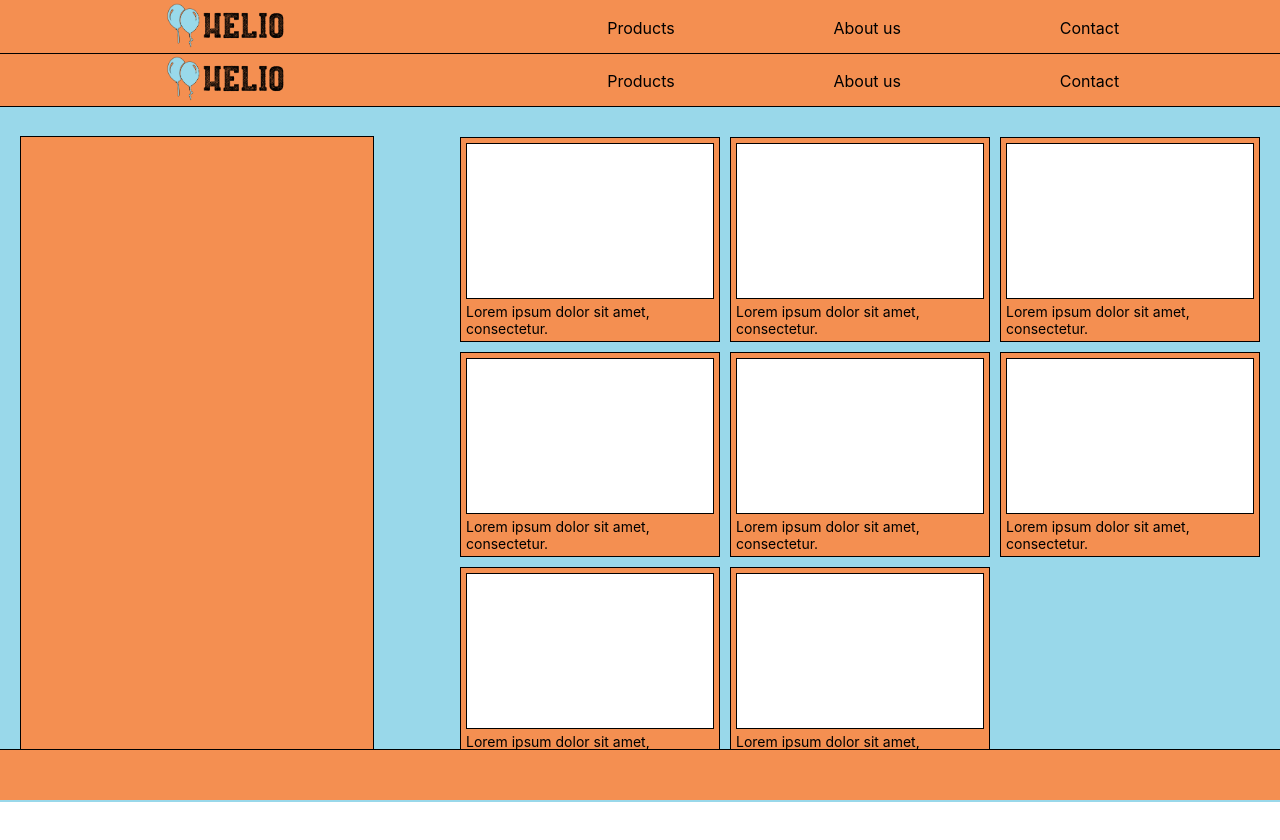
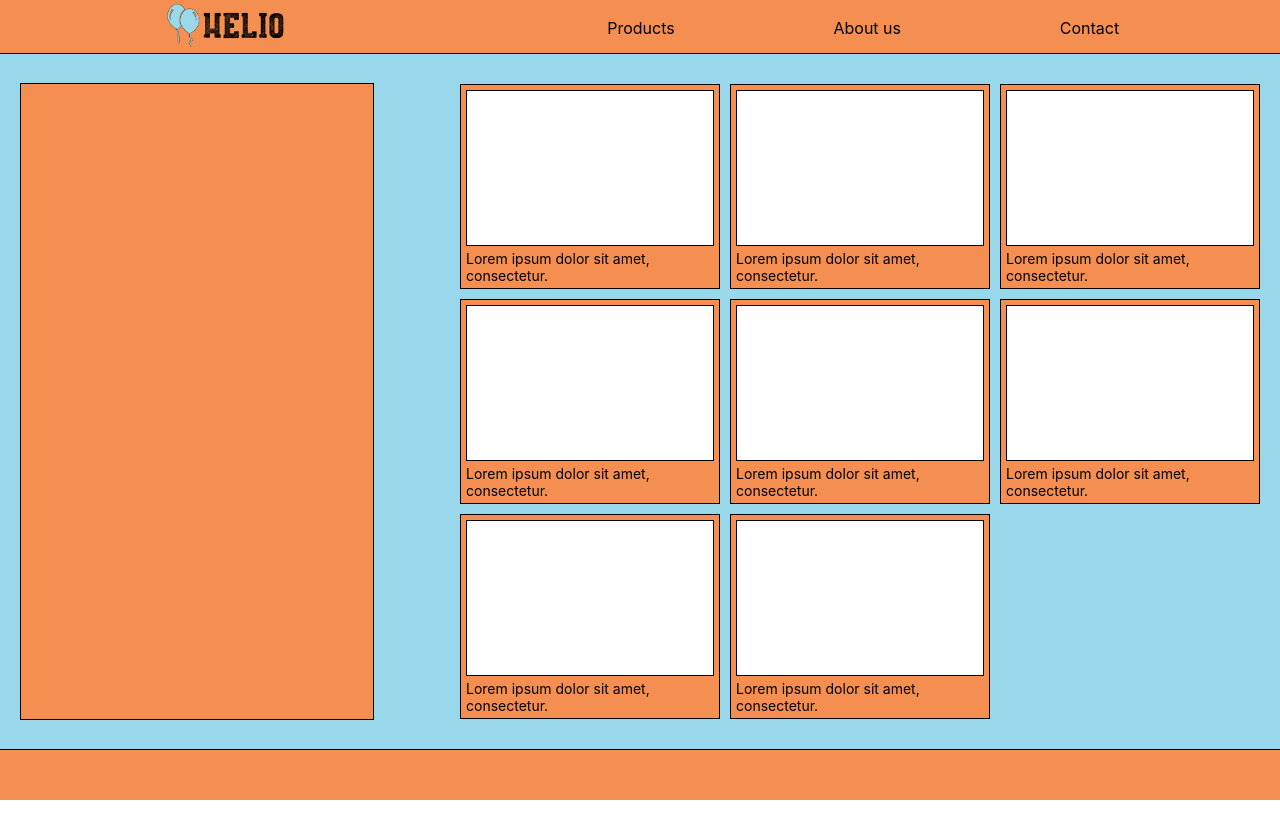
Before and after one commit to dylanlu9/e-commerce, a React (Create React App) app in the folder client/: page /#/ in a window 1280 px wide. Shown: the top 840 px of the page. Built offline with nearby package versions, Linux system fonts and the light colour scheme.

Commit message:
perf(frontend app): removed NavBar related code from App and Home components
NavBar related code now goes in the NavBar component

```diff
--- a/client/src/App.css
+++ b/client/src/App.css
@@ -7,28 +7,6 @@
   position: relative;
   width: 100vw;
   height: 100vh;
-}
-
-#navbar {
-  height: 50px;
-  background-color: var(--helio-orange);
-  padding-left: 5px;
-  padding-top: 2.5px;
-  border-bottom: 1px solid black;
-  display: flex;
-  justify-content: space-around;
-}
-
-#navbar-logo {
-  width: 119.7px;
-  height: 45px;
-}
-
-#navbar-links-container {
-  width: 40vw;
-  display: flex;
-  justify-content: space-between;
-  align-items: center;
 }
 
 #main-content-container {
--- a/client/src/App.js
+++ b/client/src/App.js
@@ -5,16 +5,6 @@ import { Link } from 'react-router-dom';
 function App() {
   return (
     <div id="app-container">
-      <nav id="navbar">
-        <Link to='/home'>
-          <img id="navbar-logo" src={logo} alt="logo"/>
-        </Link>
-        <div id="navbar-links-container">
-          <a>Products</a>
-          <a>About us</a>
-          <a>Contact</a>
-        </div>
-      </nav>
       <div id="main-content-container">
         <div id="products-menu-container"></div>
         <div id="products-cards-container">
--- a/client/src/components/Home.css
+++ b/client/src/components/Home.css
@@ -7,28 +7,6 @@
    position: relative;
    width: 100vw;
    height: 100vh;
- }
-
- #navbar {
-   height: 50px;
-   background-color: var(--helio-orange);
-   padding-left: 5px;
-   padding-top: 2.5px;
-   border-bottom: 1px solid black;
-   display: flex;
-   justify-content: space-around;
- }
-
- #navbar-logo {
-   width: 119.7px;
-   height: 45px;
- }
-
- #navbar-links-container {
-   width: 40vw;
-   display: flex;
-   justify-content: space-between;
-   align-items: center;
  }
 
  #main-content-container {
--- a/client/src/components/Home.js
+++ b/client/src/components/Home.js
@@ -5,16 +5,6 @@ import { Link } from 'react-router-dom';
 function Home () {
    return (
       <div id="app-container">
-      <nav id="navbar">
-         <Link to="/home">
-            <img id="navbar-logo" src={logo} alt="logo"/>
-         </Link>
-        <div id="navbar-links-container">
-          <a>Products</a>
-          <a>About us</a>
-          <a>Contact</a>
-        </div>
-      </nav>
       <div id="main-content-container">
       </div>
       <footer id="footer"></footer>
```
